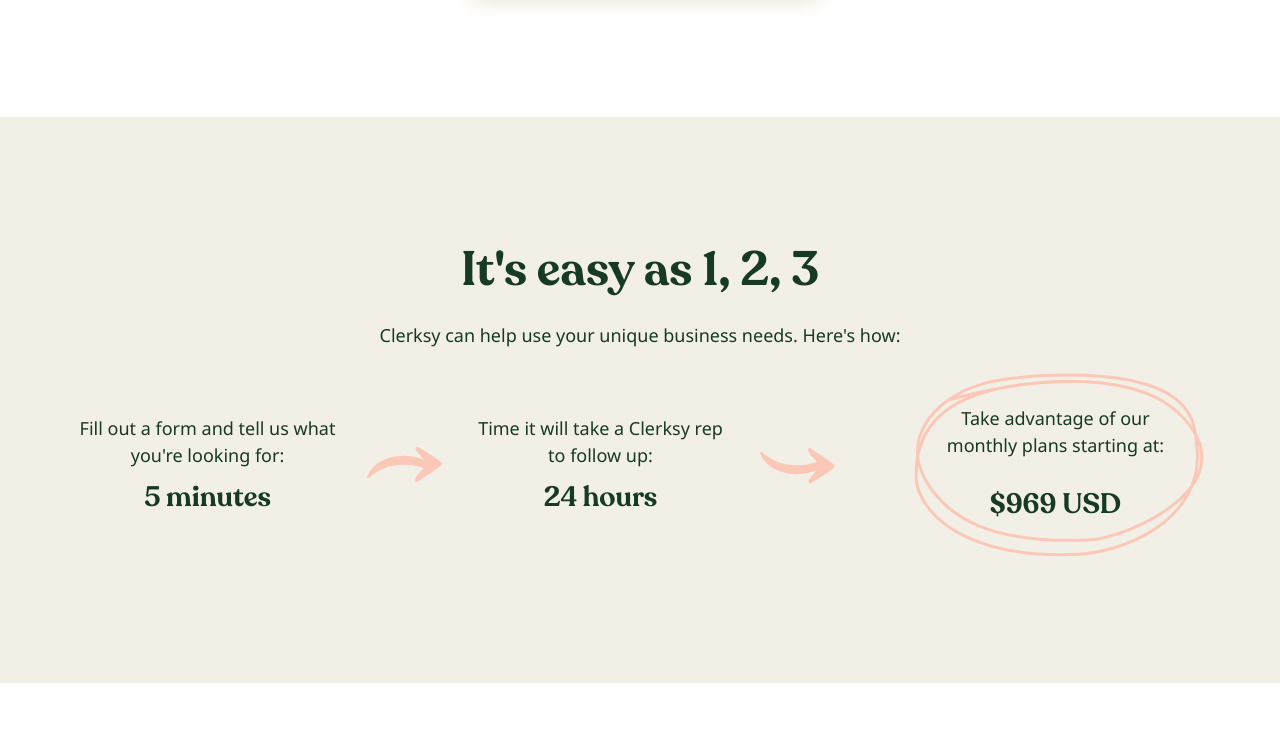
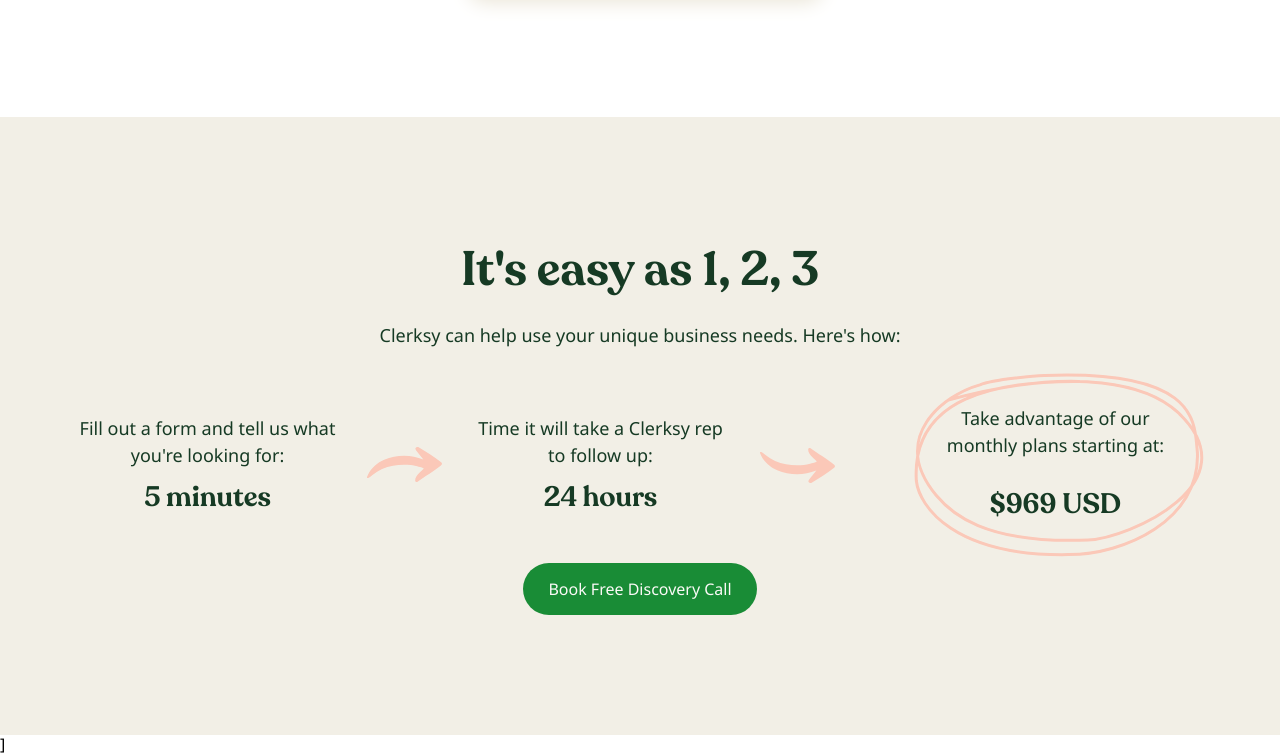
Before and after one commit to ithater/clerksy, a website built with webpack: page src/index.html in a window 1280 px wide. Shown: the part 3396-4151 px from the top of the page. Before the commit the page ends 4079 px from the top, so only its background shows below. Built offline with nearby package versions, Linux system fonts and the light colour scheme.

Commit message:
add-fix: book a call btn

```diff
--- a/src/blocks/instruction/instruction.sass
+++ b/src/blocks/instruction/instruction.sass
@@ -50,6 +50,24 @@
 			#{$this}-text
 				margin-bottom: 30px
 
+	&__book-button
+		padding: 15px 25px
+
+		font-size: 16px
+		line-height: 22px
+
+		text-align: center
+
+		color: #FBFAF7
+
+		background: #198C36
+		border-radius: 160px
+		border: none
+		outline: none
+
+		&:focus
+			box-shadow: 0 0 0 2px #265f34
+
 @include maxQ(1220px)
 	.instruction
 		&__item
@@ -78,8 +96,9 @@
 				align-self: center
 			&:nth-child(3)
 				align-self: flex-end
-
-
+		&__book-button
+			margin-top: 15px
+			width: 50%
 
 @include maxQ(590px)
 	.instruction
@@ -102,3 +121,6 @@
 					transform: rotate(78deg)
 			&:nth-child(3)
 				margin: 0
+		&__book-button
+			margin-top: 15px
+			width: auto
--- a/src/index.html
+++ b/src/index.html
@@ -518,9 +518,15 @@
 					<!-- /.instruction__item -->
 				</ul>
 				<!-- /.instruction__list -->
+				<button class="instruction__book-button">Book Free Discovery Call</button>
 			</div>
 			<!-- /.container -->
 		</section>
 		<!-- /.instruction -->
+
+		<section class="book-promo">]
+
+		</section>
+		<!-- /.book-promo -->
 	</body>
 </html>
```
